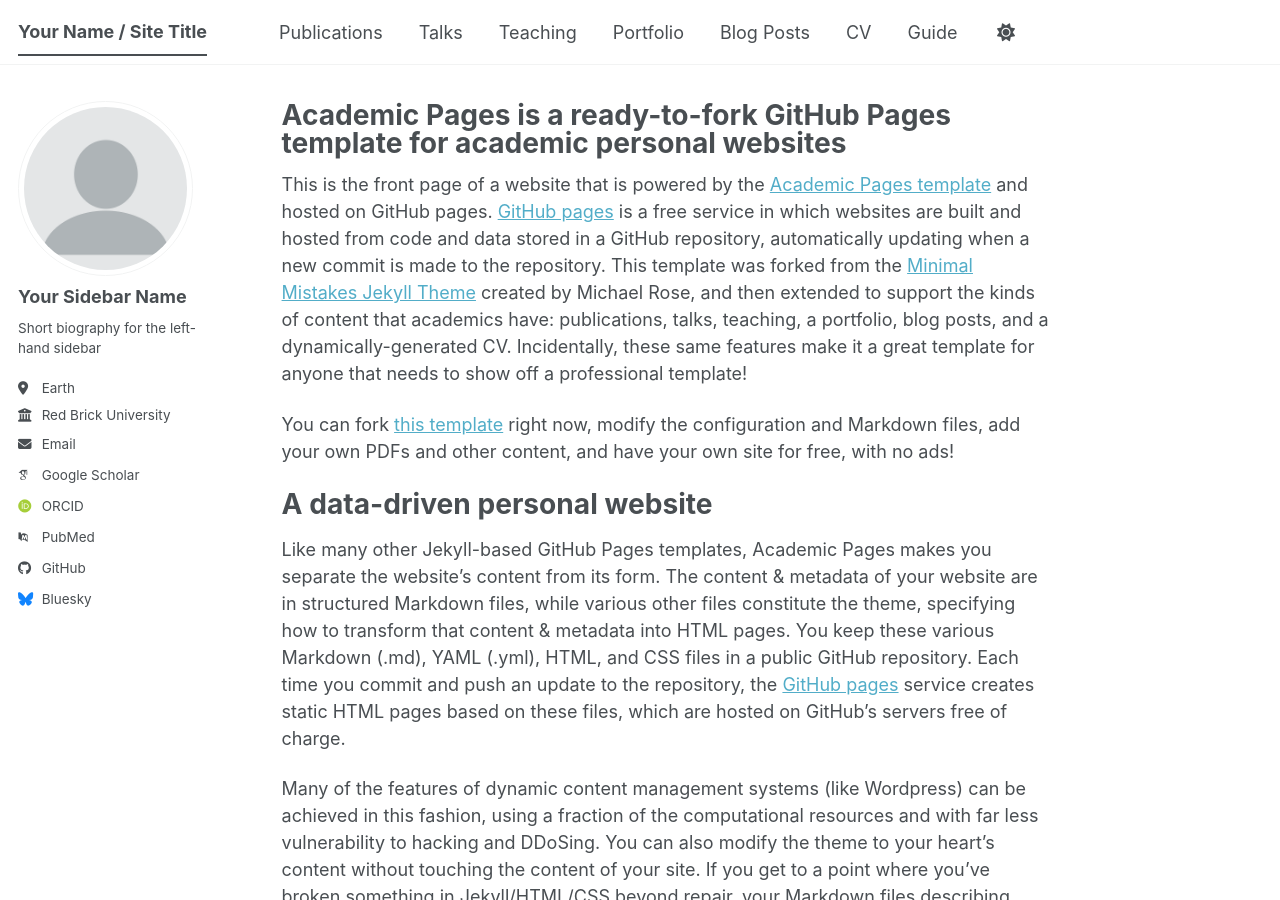
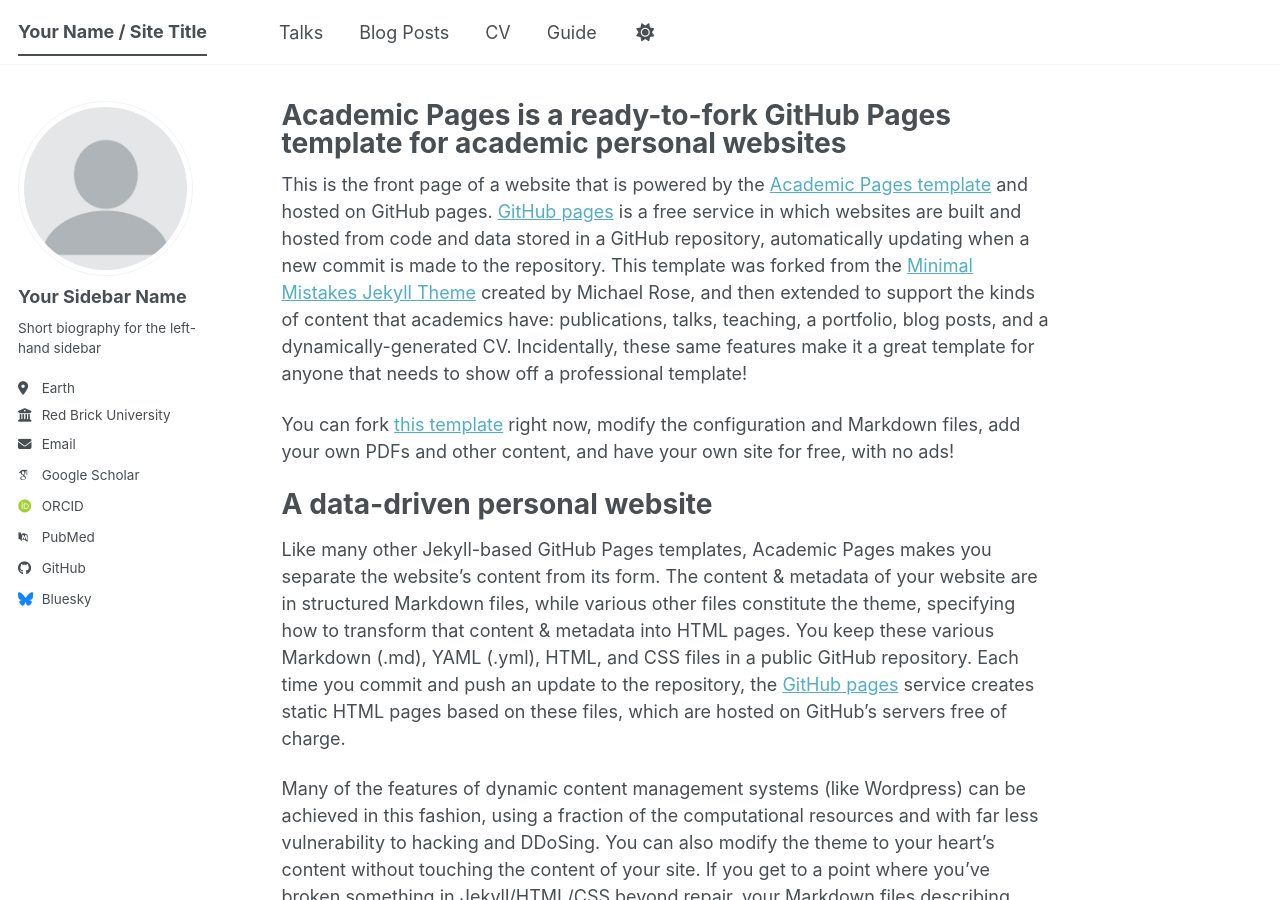
Before and after one commit to SamsonDoski/Olajide_Olanipekun, a Jekyll site: the page built from _pages/about.md, in a window 1280 px wide and 900 px high. Built offline with Jekyll 4.4.1, drawn with Linux system fonts in a browser that asks for light colours; some web fonts are replaced; a script bundle is joined from its source files by our own code; library files that are not in the unit come from our copies.

Commit message:
Update navigation by removing certain entries
Removed 'Publications', 'Teaching', and 'Portfolio' entries from navigation.

```diff
--- a/_data/navigation.yml
+++ b/_data/navigation.yml
@@ -8,17 +8,10 @@
 #      Markdown formatted page while the second is generated using JSON.
 
 main:
-  - title: "Publications"
-    url: /publications/
 
   - title: "Talks"
     url: /talks/
 
-  - title: "Teaching"
-    url: /teaching/
-
-  - title: "Portfolio"
-    url: /portfolio/
 
   - title: "Blog Posts"
     url: /year-archive/
```
